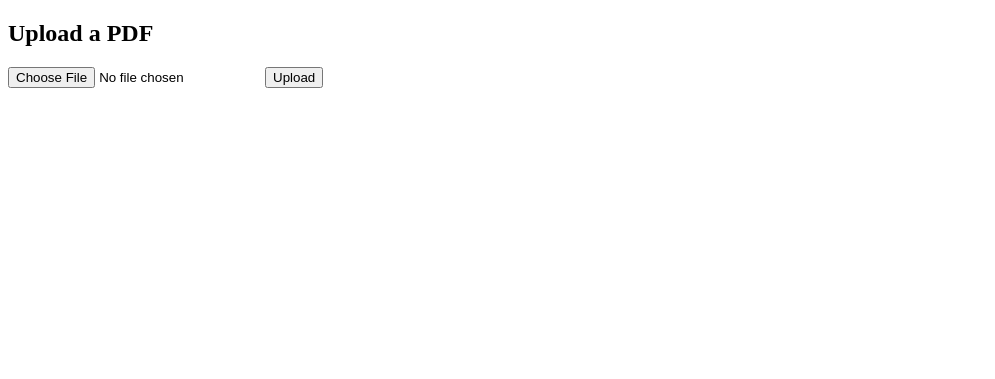
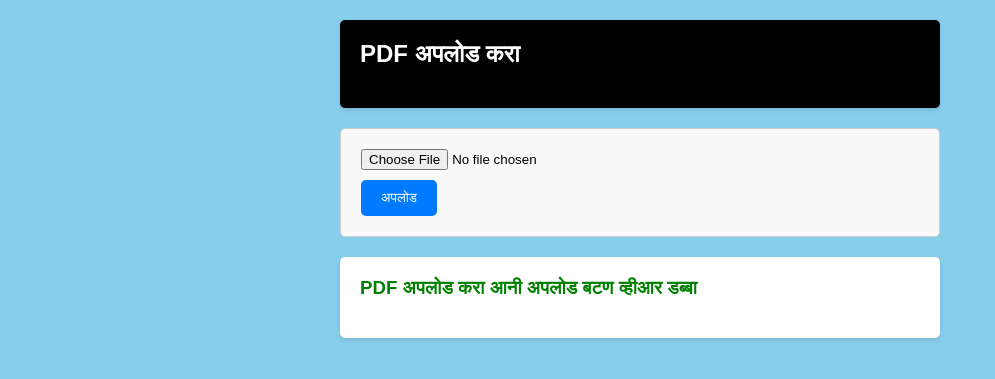
Before and after one commit to AshuOp6533/Marathi-PDF-Summarizer, a Django app: page / in a window 1280 px wide. Shown: the top 379 px of the page, without its empty margins (0-995 px from the left). Run offline with Django 5.2, Linux system fonts and the light colour scheme.

Commit message:
completed

```diff
--- a/pdf_summary_app/pdf_processor/templates/upload.html
+++ b/pdf_summary_app/pdf_processor/templates/upload.html
@@ -1,14 +1,88 @@
 <!DOCTYPE html>
 <html>
+
 <head>
-    <title>Upload PDF</title>
+    <title>अपलोड PDF</title>
+    <style>
+        body {
+            font-family: Arial, sans-serif;
+            margin: 20px;
+            background-color: skyblue;
+        }
+
+        .containers {
+            max-width: 600px;
+            margin: 0 auto;
+        }
+
+        #container1 {
+            background-color: black;
+            padding: 20px;
+            border-radius: 5px;
+            box-shadow: 0 2px 4px rgba(0, 0, 0, 0.1);
+        }
+
+        #container2 {
+            background-color: white;
+            padding: 20px;
+            border-radius: 5px;
+            box-shadow: 0 2px 4px rgba(0, 0, 0, 0.1);
+            margin-bottom: 20px; /* Add margin between container2 and form */
+        }
+
+        h2 {
+            color: white;
+            margin-top: 0;
+        }
+
+        h3 {
+            color: green;
+            margin-top: 0;
+        }
+
+        form {
+            margin-top: 20px;
+            margin-bottom: 20px; /* Add margin between form and container2 */
+            border: 1px solid #ccc;
+            padding: 20px;
+            border-radius: 5px;
+            background-color: #f9f9f9;
+        }
+
+        input[type="file"] {
+            margin-bottom: 10px;
+            display: block;
+        }
+
+        button[type="submit"] {
+            background-color: #007bff;
+            color: #fff;
+            border: none;
+            padding: 10px 20px;
+            border-radius: 5px;
+            cursor: pointer;
+        }
+
+        button[type="submit"]:hover {
+            background-color: #0056b3;
+        }
+    </style>
 </head>
+
 <body>
-    <h2>Upload a PDF</h2>
-    <form method="post" enctype="multipart/form-data">
-        {% csrf_token %}
-        <input type="file" name="pdf_file" accept=".pdf">
-        <button type="submit">Upload</button>
-    </form>
+    <div class="containers">
+        <div id="container1">
+            <h2>PDF अपलोड करा</h2>
+        </div>
+        <form method="post" enctype="multipart/form-data">
+            {% csrf_token %}
+            <input type="file" name="pdf_file" accept=".pdf">
+            <button type="submit">अपलोड</button>
+        </form>
+        <div id="container2">
+            <h3>PDF अपलोड करा आनी अपलोड बटण व्हीआर डब्बा</h3>
+        </div>
+    </div>
 </body>
+
 </html>
```
Also changed, not shown: pdf_summary_app/pdf_processor/templates/summary.html (+52 -2 lines), pdf_summary_app/db.sqlite3, pdf_summary_app/pdf_processor/templates/pdfimg.png (added), 10 other files.
